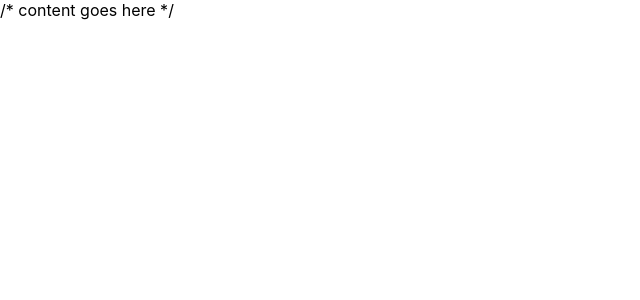
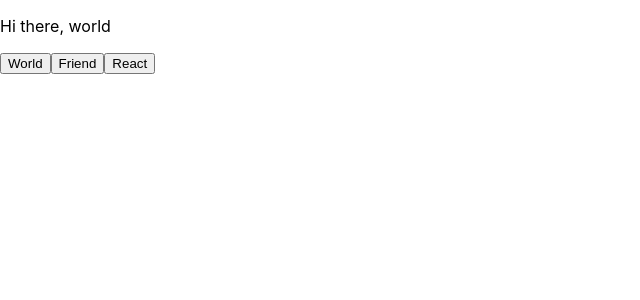
Before and after one commit to thinkful-ei-rabbit/noteful-michaelH-steven, a React (Create React App) app: page / in a window 1280 px wide. Shown: the top 300 px of the page, without its empty margins (0-640 px from the left). Built offline with nearby package versions, Linux system fonts and the light colour scheme.

Commit message:
drill 1 done

```diff
--- a/src/App.js
+++ b/src/App.js
@@ -6,6 +6,6 @@ function App() {
       {'/* content goes here */'}
     </main>
   );
-}
+};
 
 export default App;
--- a/src/index.js
+++ b/src/index.js
@@ -2,5 +2,7 @@ import React from 'react';
 import ReactDOM from 'react-dom';
 import App from './App';
 import './index.css';
+import {HelloWorld} from './state-drills/HelloWorld.js';
 
-ReactDOM.render(<App />, document.getElementById('root'));
+ReactDOM.render(<HelloWorld />, document.getElementById('root'));
+//ReactDOM.render(<App />, document.getElementById('root'));
--- /dev/null
+++ b/src/state-drills/HelloWorld.js
@@ -0,0 +1,27 @@
+import React from 'react';
+
+export class HelloWorld extends React.Component {
+     constructor(props) {
+         super(props)
+         this.state = { who: 'world' }
+    }
+    handleWorldClick = () => {
+        this.setState({ who: 'world!'})
+    }
+    handleFriendClick = () => {
+        this.setState({ who: 'friend!'})
+    }
+    handleReactClick = () => {
+        this.setState({ who: 'react!'})
+    }
+    render() {
+        return (
+            <div>
+                <p>Hi there, {this.state.who}</p>
+                <button onClick={this.handleWorldClick}>World</button>
+                <button onClick={this.handleFriendClick}>Friend</button>
+                <button onClick={this.handleReactClick}>React</button>
+            </div>
+        )
+    };
+};
```
Also changed, not shown: 2 other files (tests, documents, lock files or other folders).
